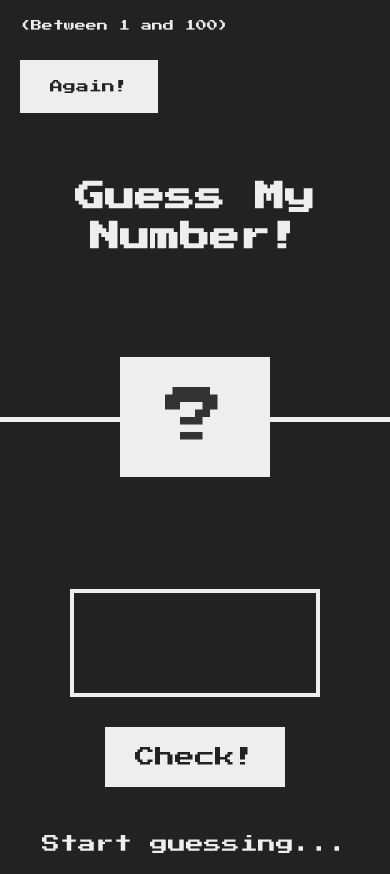
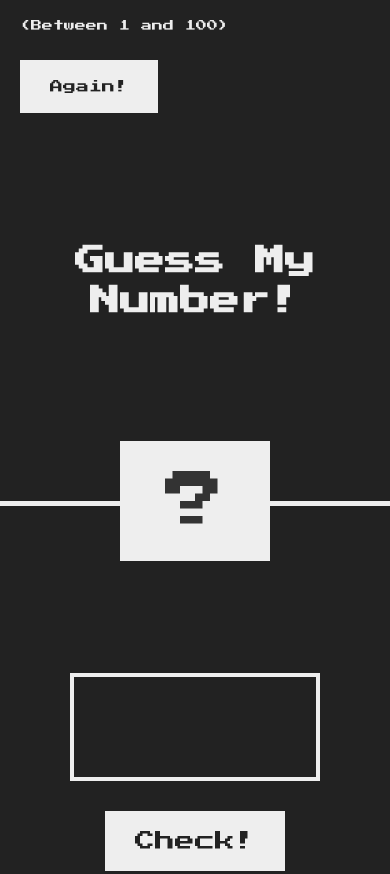
Before and after one commit to oluwakemi-dada/Num-Guesser-Game, a plain HTML site: page index.html in a window 390 px wide. Shown: the top 874 px of the page. Drawn offline with Linux system fonts and the light colour scheme.

Commit message:
Add files via upload

```diff
--- a/style.css
+++ b/style.css
@@ -120,7 +120,7 @@ h1 {
 
 @media (max-width: 768px) {
   header {
-    height: 40vh;
+    height: 50vh;
     border-bottom: 6px solid #eee;
   }
 
@@ -156,13 +156,15 @@ h1 {
 @media (max-width: 500px) {
   header {
     position: relative;
-    height: 50vh;
+    height: 60vh;
     border-bottom: 5px solid #eee;
   }
 
   h1 {
     font-size: 3rem;
+    margin-top: 2rem;
   }
+
   .guess-my {
     display: block;
     padding-bottom: 1rem;
```
